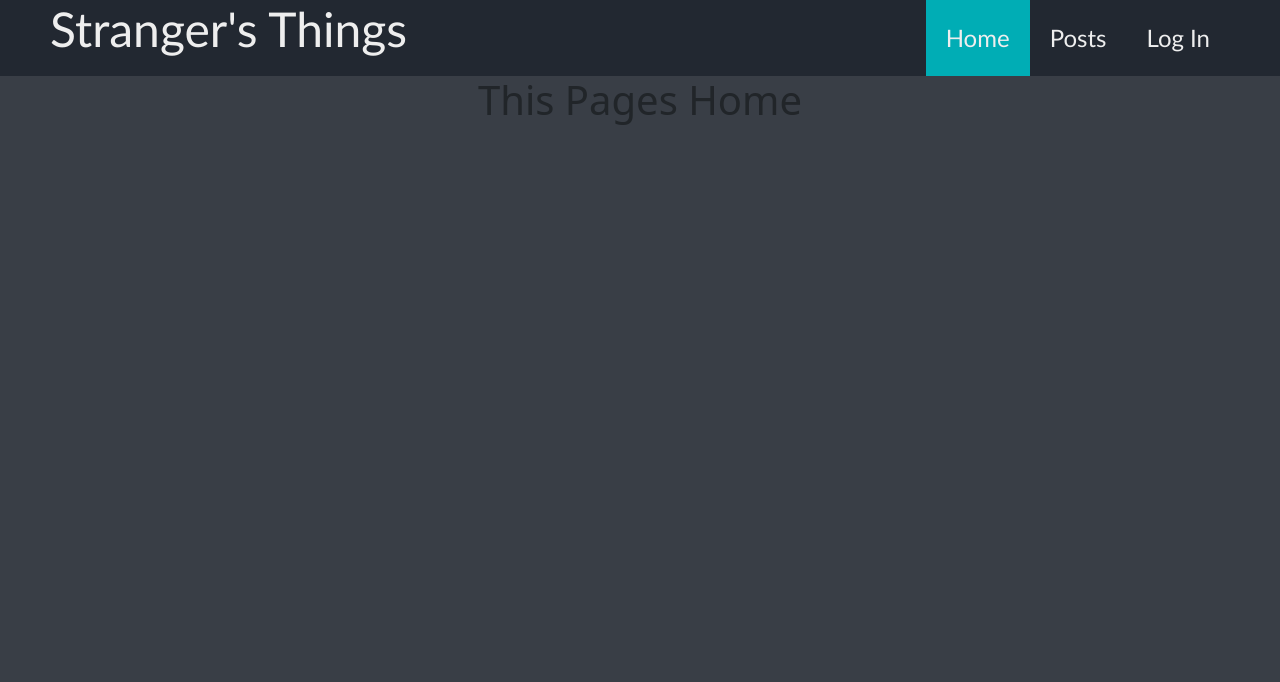
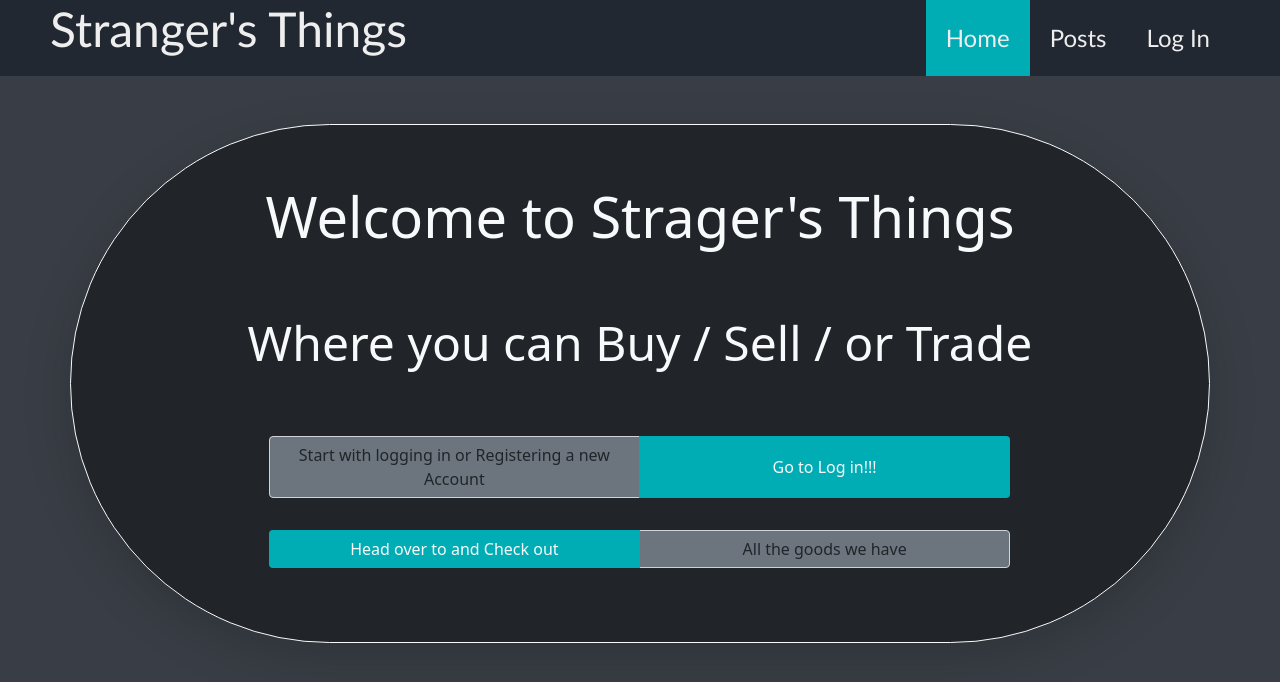
Before and after one commit to KyleBPerez/StrangersThangs, a React (Create React App) app: page / in a window 1280 px wide. Shown: the top 682 px of the page. Built offline with nearby package versions, Linux system fonts and the light colour scheme; no server answers.

Commit message:
Fixed some Issues with Posts no rendering Correctly

```diff
--- a/src/App.js
+++ b/src/App.js
@@ -22,10 +22,12 @@ function App() {
   const [posts, setPosts] = useState([])
   const [ogPosts, setOgPosts] = useState([])
 
+  console.log(`posts`, posts)
+
   useEffect(() => {
-    fetchPosts().then((data) => {
-      setPosts(data)
-      setOgPosts(data)
+    fetchPosts().then((postData) => {
+      setOgPosts(postData)
+      setPosts(postData)
     })
   }, [])
 
@@ -51,11 +53,24 @@ function App() {
       <Header userAuthToken={userAuthToken} />
       <div className='content-container'>
         <Routes>
-          <Route path='/' element={<Home userAuthToken={userAuthToken} />} />
+          <Route
+            path='/'
+            element={
+              <Home
+                userAuthToken={userAuthToken}
+                username={userInfo.username}
+              />
+            }
+          />
           <Route
             path='posts'
             element={
-              <Posts posts={posts} setPosts={setPosts} ogPosts={ogPosts} />
+              <Posts
+                posts={posts}
+                ogPosts={ogPosts}
+                setPosts={setPosts}
+                setOgPosts={setOgPosts}
+              />
             }
           />
           <Route
@@ -63,6 +78,8 @@ function App() {
             element={
               <SinglePost
                 posts={posts}
+                setPosts={setPosts}
+                setOgPosts={setOgPosts}
                 userInfo={userInfo}
                 setUserInfo={setUserInfo}
                 userAuthToken={userAuthToken}
@@ -78,6 +95,7 @@ function App() {
             path='profile'
             element={
               <Profile
+                setPosts={setPosts}
                 userInfo={userInfo}
                 setUserInfo={setUserInfo}
                 userAuthToken={userAuthToken}
@@ -107,6 +125,8 @@ function App() {
             path='profile/:username/create-post'
             element={
               <CreatePost
+                setPosts={setPosts}
+                setOgPosts={setOgPosts}
                 userAuthToken={userAuthToken}
                 setUserInfo={setUserInfo}
               />
@@ -116,6 +136,8 @@ function App() {
             path='profile/:username/edit-post/:postId'
             element={
               <CreatePost
+                setPosts={setPosts}
+                setOgPosts={setOgPosts}
                 userAuthToken={userAuthToken}
                 setUserInfo={setUserInfo}
                 userInfo={userInfo}
--- a/src/components/CreatePost.jsx
+++ b/src/components/CreatePost.jsx
@@ -1,9 +1,20 @@
 import { useState, useEffect } from 'react'
 import { useParams, useNavigate } from 'react-router-dom'
-import { createNewPost, fetchUserInfo, editPost } from '../api/index'
+import {
+  createNewPost,
+  fetchUserInfo,
+  editPost,
+  fetchPosts,
+} from '../api/index'
 import '../compCss/CreatePost.css'
 
-export default function CreatePost({ userAuthToken, setUserInfo, userInfo }) {
+export default function CreatePost({
+  userAuthToken,
+  setUserInfo,
+  userInfo,
+  setPosts,
+  setOgPosts,
+}) {
   const [itemName, setItemName] = useState('')
   const [itemValue, setItemValue] = useState('')
   const [itemDescription, setItemDescription] = useState('')
@@ -24,6 +35,10 @@ export default function CreatePost({ userAuthToken, setUserInfo, userInfo }) {
     e.preventDefault()
     await createNewPost(postObj)
     await fetchUserInfo(userAuthToken).then((data) => setUserInfo(data))
+    await fetchPosts().then((postData) => {
+      setPosts(postData)
+      setOgPosts(postData)
+    })
     navigate('/profile')
   }
 
@@ -31,6 +46,10 @@ export default function CreatePost({ userAuthToken, setUserInfo, userInfo }) {
     e.preventDefault()
     await editPost(postId, postObj)
     await fetchUserInfo(userAuthToken).then((data) => setUserInfo(data))
+    await fetchPosts().then((postData) => {
+      setPosts(postData)
+      setOgPosts(postData)
+    })
     navigate('/profile')
   }
 
@@ -113,8 +132,7 @@ export default function CreatePost({ userAuthToken, setUserInfo, userInfo }) {
               id='true'
               value='Will Deliver'
               onChange={(e) => setDelivery(true)}
-              className='will-deli-radio
-'
+              className='will-deli-radio'
             />
             <label htmlFor='true' className='will-deli'>
               Will Deliver
--- a/src/components/DeleteBtn.jsx
+++ b/src/components/DeleteBtn.jsx
@@ -1,20 +1,28 @@
 import { Button } from 'react-bootstrap'
-import { fetchUserInfo, deletePost } from '../api/index'
+import { useNavigate } from 'react-router-dom'
+import { fetchUserInfo, deletePost, fetchPosts } from '../api/index'
 
 export const DeleteBtn = ({
   userAuthToken,
   setUserInfo,
-  setUsersPosts,
   posts,
   post,
+  setPosts,
+  setOgPosts,
+  setUserPosts,
   className,
 }) => {
+  const navigate = useNavigate()
   const deletePostHandler = async (postId) => {
     await deletePost(userAuthToken, postId)
-    const updateUserInfo = await fetchUserInfo(userAuthToken)
-    setUserInfo(updateUserInfo)
-    const newPosts = posts.filter((post) => post.active === true)
-    setUsersPosts(newPosts)
+    await fetchUserInfo(userAuthToken).then((updateUserInfo) =>
+      setUserInfo(updateUserInfo)
+    )
+    await fetchPosts().then((postData) => {
+      setPosts(postData)
+      setOgPosts(postData)
+    })
+    if (className) navigate('/posts')
   }
 
   return (
--- a/src/components/Home.jsx
+++ b/src/components/Home.jsx
@@ -1,7 +1,66 @@
-export default function Home({ userAuthToken }) {
+import { useNavigate } from 'react-router-dom'
+import { Container, InputGroup, Button } from 'react-bootstrap'
+
+export default function Home({ userAuthToken, username }) {
+  const navigate = useNavigate()
   return (
-    <>
-      <h1>This Pages Home</h1>
-    </>
+    <Container className='d-flex flex-column w-100 align-items-center bg-dark rounded-pill mt-5 gap-2 border border-light shadow-lg'>
+      {!userAuthToken ? (
+        <h1 className='display-4 text-light text-center p-5'>
+          Welcome to Strager's Things
+        </h1>
+      ) : (
+        <h1 className='display-4 text-light text-center p-5'>
+          Welcome Back <span className='display-4 text-info'>{username}</span>{' '}
+          to Stranger's Things
+        </h1>
+      )}
+
+      <h1 className='display-5 text-light text-center'>
+        {!userAuthToken
+          ? 'Where you can Buy / Sell / or Trade'
+          : 'You trying to Buy / Sell / TRADE?'}
+      </h1>
+      <Container className='d-flex flex-column gap-3 p-5 w-75'>
+        <InputGroup className='mb-3'>
+          <InputGroup.Text
+            className='bg-secondary text-dark w-50 d-flex justify-content-center text-wrap'
+            id='search-posts-form'
+          >
+            {!userAuthToken
+              ? ` Start with logging in or Registering a new Account `
+              : ` Go Check Your messages!!! `}
+          </InputGroup.Text>
+          <Button
+            variant='outline-secondary'
+            id='button-addon2'
+            className='w-50 text-light'
+            onClick={() =>
+              userAuthToken ? navigate('./profile') : navigate('./login')
+            }
+          >
+            {!userAuthToken
+              ? 'Go to Log in!!!'
+              : `Head over to your messages!!!`}
+          </Button>
+        </InputGroup>
+        <InputGroup className='mb-3'>
+          <Button
+            variant='outline-secondary'
+            id='button-addon2'
+            className='w-50 text-light'
+            onClick={() => navigate('./posts')}
+          >
+            Head over to and Check out
+          </Button>
+          <InputGroup.Text
+            className='bg-secondary text-dark w-50 d-flex justify-content-center'
+            id='search-posts-form'
+          >
+            All the goods we have
+          </InputGroup.Text>
+        </InputGroup>
+      </Container>
+    </Container>
   )
 }
--- a/src/components/ListMessages.jsx
+++ b/src/components/ListMessages.jsx
@@ -15,11 +15,13 @@ export default function ListMessages({ messages, posts }) {
     const sentArray = []
     const recievedArray = []
 
-    messages.forEach((msgData) =>
-      msgData.fromUser.username !== username
-        ? recievedArray.push(msgData)
-        : sentArray.push(msgData)
-    )
+    if (messages) {
+      messages.forEach((msgData) =>
+        msgData.fromUser.username !== username
+          ? recievedArray.push(msgData)
+          : sentArray.push(msgData)
+      )
+    }
 
     setMsgRecived(recievedArray)
     setMsgSent(sentArray)
--- a/src/components/Login.jsx
+++ b/src/components/Login.jsx
@@ -14,7 +14,7 @@ export default function Login({ setUserAuthToken }) {
     event.preventDefault()
     const userToken = await loginUser(loginUsername, loginPassword)
     setUserAuthToken(userToken)
-    navigate('/profile')
+    navigate('/')
   }
 
   const registerHandler = async (event) => {
--- a/src/components/Posts.jsx
+++ b/src/components/Posts.jsx
@@ -1,10 +1,11 @@
-import { useState } from 'react'
+import { useState, useEffect } from 'react'
 import { Link } from 'react-router-dom'
 import InputGroup from 'react-bootstrap/InputGroup'
 import FormControl from 'react-bootstrap/FormControl'
 import '../compCss/Posts.css'
+import { fetchPosts } from '../api'
 
-export default function Posts({ posts, setPosts, ogPosts }) {
+export default function Posts({ posts, setPosts, ogPosts, setOgPosts }) {
   const [searchValue, setSearchValue] = useState('')
 
   function searchUpdate(searchQuery) {
@@ -22,6 +23,7 @@ export default function Posts({ posts, setPosts, ogPosts }) {
   }
 
   return (
+    ogPosts.length > 0 && (
       <div className='posts-container w-100'>
         <section className='search-bar'>
           <InputGroup className='input-group-lg mb-3 w-50'>
@@ -45,6 +47,7 @@ export default function Posts({ posts, setPosts, ogPosts }) {
           {posts.length > 0 &&
             posts.map((post) => {
               return (
+                post.active && (
                   <div className='post-card' key={post._id}>
                     <Link
                       to={`${post._id}`}
@@ -58,7 +61,8 @@ export default function Posts({ posts, setPosts, ogPosts }) {
                         <span className='post-highlight'>{post.location}</span>
                       </h3>
                       <h4 className='post-price'>
-                    Price: <span className='post-highlight'>{post.price}</span>
+                        Price:{' '}
+                        <span className='post-highlight'>{post.price}</span>
                       </h4>
                       <p className='post-description'>{post.description}</p>
                       <p>
@@ -77,8 +81,10 @@ export default function Posts({ posts, setPosts, ogPosts }) {
                     </Link>
                   </div>
                 )
+              )
             })}
         </div>
       </div>
     )
+  )
 }
--- a/src/components/SinglePost.jsx
+++ b/src/components/SinglePost.jsx
@@ -6,6 +6,8 @@ import { DeleteBtn } from './DeleteBtn'
 
 export default function SinglePost({
   posts,
+  setPosts,
+  setOgPosts,
   userAuthToken,
   setUserInfo,
   setUsersPosts,
@@ -21,7 +23,7 @@ export default function SinglePost({
 
   if (!singlePost) return null
 
-  return singlePost._id ? (
+  return singlePost.active ? (
     <div className='post-card single-post-card'>
       <h1 className='post-title'>{singlePost.title}</h1>
       <h3 className='post-location'>
@@ -45,6 +47,8 @@ export default function SinglePost({
             userAuthToken={userAuthToken}
             setUserInfo={setUserInfo}
             setUsersPosts={setUsersPosts}
+            setPosts={setPosts}
+            setOgPosts={setOgPosts}
           />
         ) : (
           <Link to={`${username}/message-${singlePost.author.username}`}>
```
Also changed, not shown: src/components/Profile.jsx (+11 -7 lines). Lines whose indentation alone changed are shown as unchanged.
